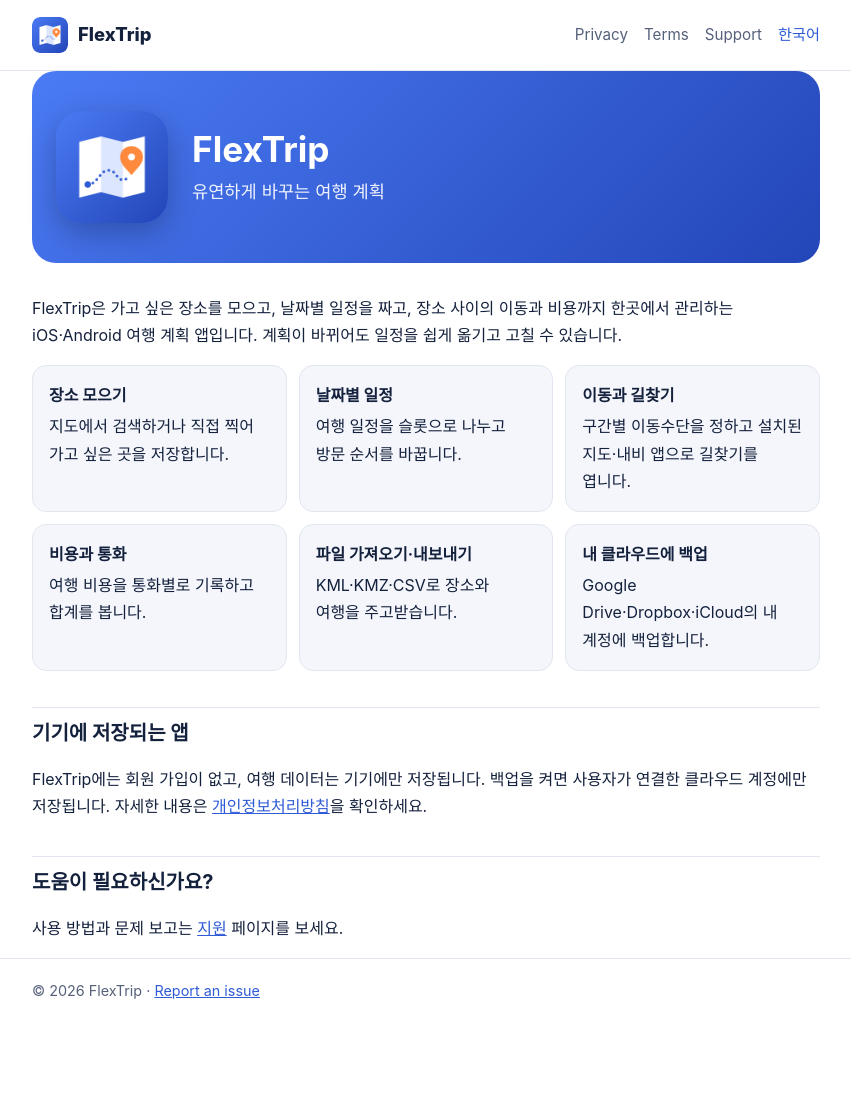
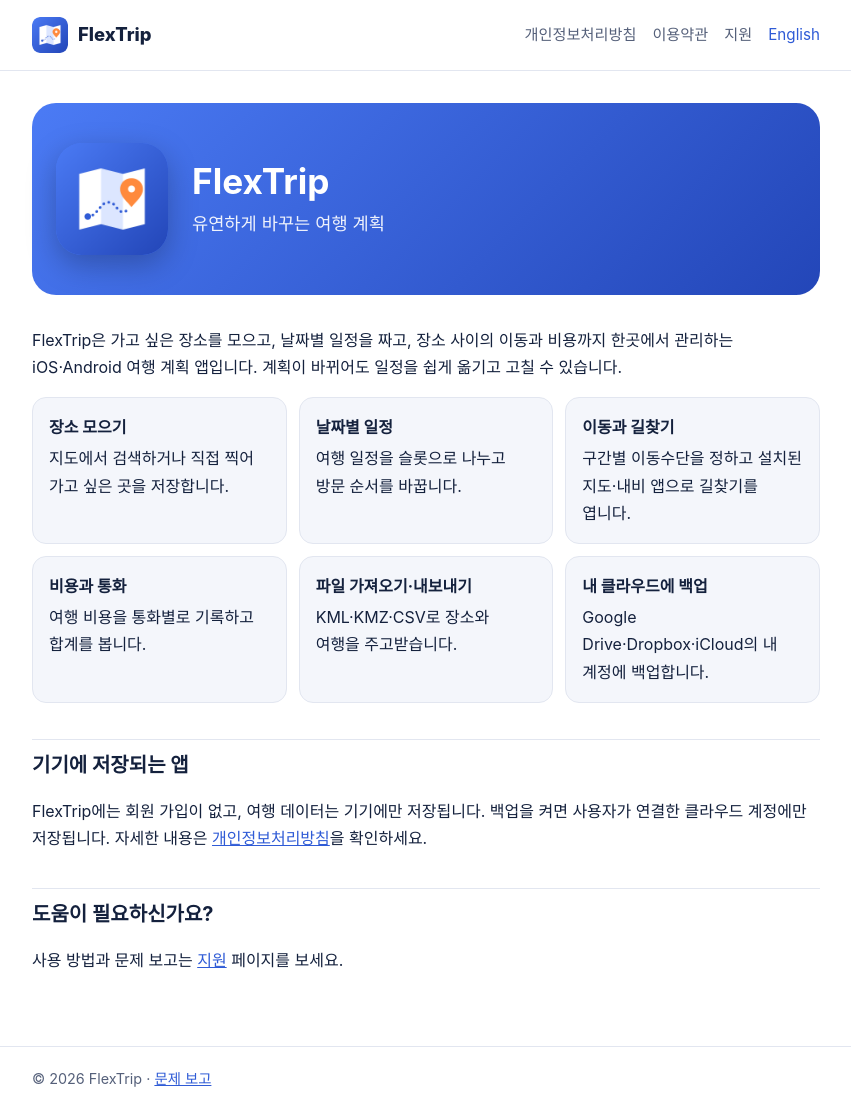
Before and after one commit to yjinchoi/flextrip-support, a Jekyll site: the page built from index.md, in a window 1280 px wide. Shown: the whole page, without its empty margins (214-1065 px from the left). Built offline with Jekyll 4.4.1, drawn with Linux system fonts in a browser that asks for light colours; before the commit the page ends 1032 px from its top, so only the background shows below that.

Commit message:
fix: 한국어 페이지 메뉴 언어, 본문 위 여백

```diff
--- a/_layouts/default.html
+++ b/_layouts/default.html
@@ -1,5 +1,5 @@
 <!doctype html>
-{%- assign en = page.lang == 'en' -%}
+{%- if page.lang == 'en' -%}{%- assign en = true -%}{%- else -%}{%- assign en = false -%}{%- endif -%}
 {%- if en -%}{%- assign home = '/en/' -%}{%- else -%}{%- assign home = '/' -%}{%- endif -%}
 <html lang="{{ page.lang | default: site.lang }}">
 <head>
--- a/assets/css/site.css
+++ b/assets/css/site.css
@@ -51,7 +51,8 @@ nav a { text-decoration: none; color: var(--muted); font-size: 0.95rem; padding:
 nav a:hover { color: var(--text); }
 nav a.lang { color: var(--brand); }
 
-main { padding-top: 32px; padding-bottom: 56px; }
+main.wrap { padding-top: 32px; padding-bottom: 56px; }
+main.home { padding-top: 0; }
 main h1 { font-size: 1.9rem; line-height: 1.3; margin: 0 0 8px; }
 main h2 { font-size: 1.25rem; margin: 36px 0 8px; padding-top: 8px; border-top: 1px solid var(--line); }
 main h3 { font-size: 1.05rem; margin: 24px 0 4px; }
@@ -68,7 +69,7 @@ th { background: var(--surface); }
   border-radius: 0 0 24px 24px;
   display: flex; align-items: center; gap: 24px; flex-wrap: wrap;
 }
-@media (min-width: 852px) { .hero { margin: 0 0 32px; border-radius: 24px; } }
+@media (min-width: 852px) { .hero { margin: 32px 0; border-radius: 24px; } }
 .hero img { width: 112px; height: 112px; border-radius: 26px; box-shadow: 0 10px 30px rgba(0,0,0,0.25); }
 .hero h1 { color: var(--on-brand); font-size: 2.2rem; margin: 0; }
 .hero p { margin: 4px 0 0; font-size: 1.1rem; opacity: 0.92; }
```
